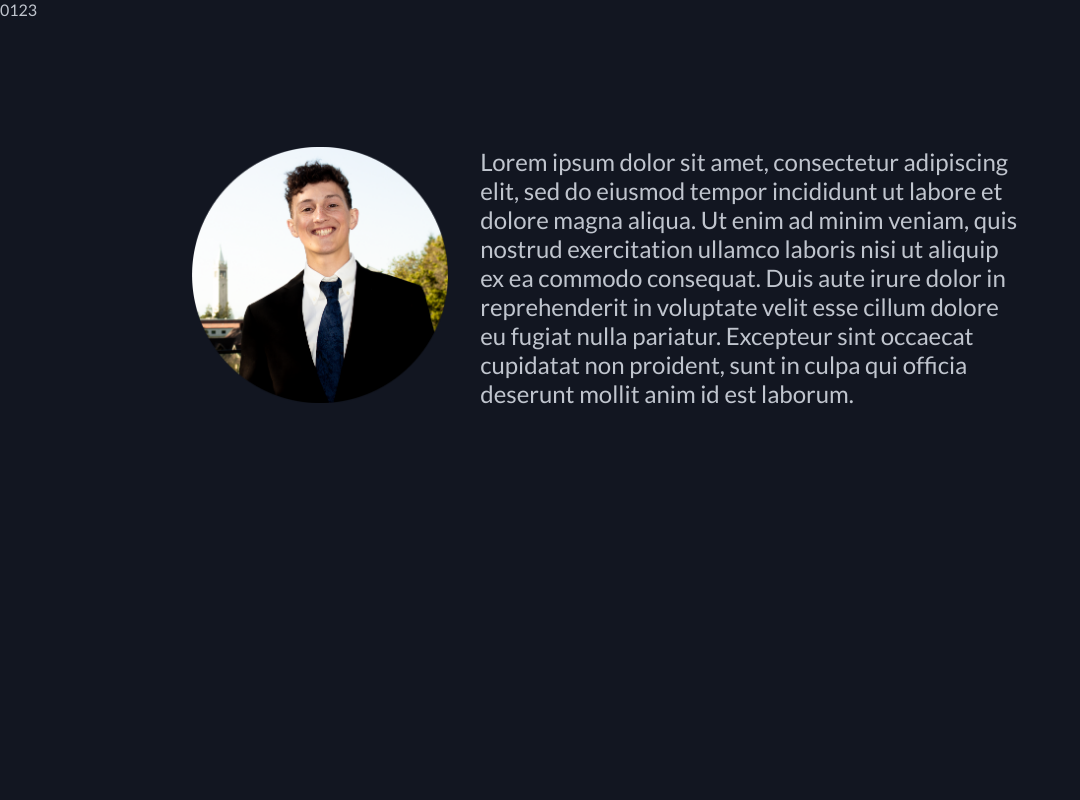
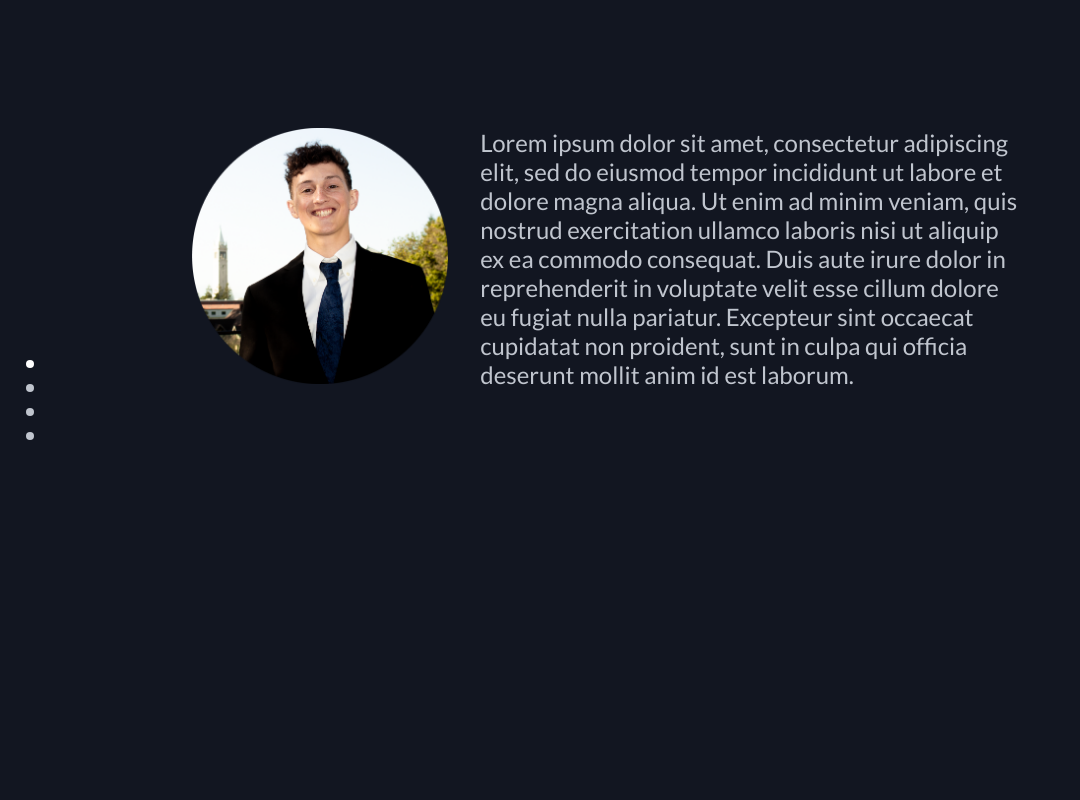
Before and after one commit to AndrewKirillo/Portfolio-Site, a React (Create React App) app: page / in a window 1280 px wide. Shown: the top 800 px of the page, without its empty margins (0-1080 px from the left). Built offline with nearby package versions, Linux system fonts and the light colour scheme.

Commit message:
working on sidebar

```diff
--- a/src/components/SideNav/SideNav.css
+++ b/src/components/SideNav/SideNav.css
@@ -0,0 +1,24 @@
+.sidebar {
+    display: flex;
+    flex-direction: column;
+    justify-content: space-between;
+    align-items: center;
+    width: min-content;
+    height: 10vh;
+    position: fixed;
+    top: 45vh;
+    left: 2vw;
+}
+
+.sidebar div {
+    height: 0.5rem;
+    width: 0.5rem;
+    border-radius: 50%;
+    background-color: #c0c5ce;
+    outline: none;
+    cursor: pointer;
+    transition: all ease 0.2s;
+}
+.sidebar div:hover, .sidebar div.active {
+    background-color: white;
+}
--- a/src/components/SideNav/SideNav.js
+++ b/src/components/SideNav/SideNav.js
@@ -1,30 +1,35 @@
 import React from 'react';
+import "./SideNav.css";
 
 export default class SideNav extends React.Component {
     constructor(props) {
         super(props);
         this.state = {
-            active: 0
+            active: "link-0"
         }
 
         this.handleClick = this.handleClick.bind(this);
     }
 
     handleClick = (sectionNum) => {
-        return () => {
+        return (e) => {
+            document.getElementById(this.state.active).classList.remove("active");
+            const targetId = e.target.id;
+            document.getElementById(targetId).classList.add("active");
+            this.setState({active: targetId});
             const section = document.getElementById("section-" + sectionNum);
             window.scrollBy(0, section.getBoundingClientRect().top);
-            this.setState({ active: sectionNum });
+
         }
     }
 
     render() {
         return (
-            <div>
-                <a id="link-0" className="active" onClick={this.handleClick("0")}>0</a>
-                <a id="link-1" onClick={this.handleClick("1")}>1</a>
-                <a id="link-2" onClick={this.handleClick("2")}>2</a>
-                <a id="link-3" onClick={this.handleClick("3")}>3</a>
+            <div className="sidebar">
+                <div id="link-0" className="active" onClick={this.handleClick("0")}/>
+                <div id="link-1" onClick={this.handleClick("1")}/>
+                <div id="link-2" onClick={this.handleClick("2")}/>
+                <div id="link-3" onClick={this.handleClick("3")}/>
             </div>
         )
     }
```
